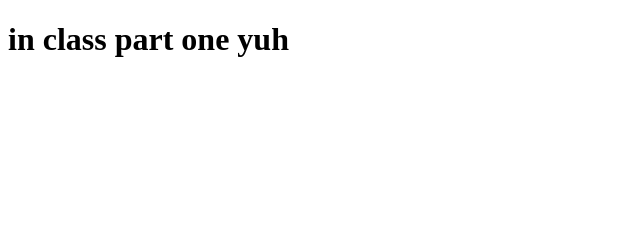
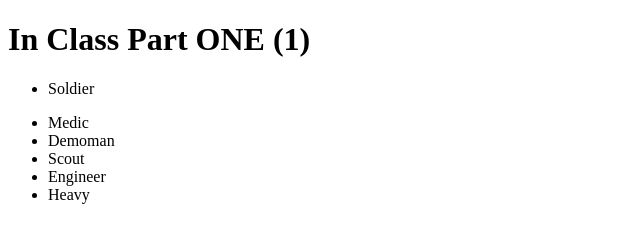
Before and after one commit to lazarom37/lazarom37_PROG109, a plain HTML site: page in-class-part-01.html in a window 1280 px wide. Shown: the whole page, without its empty margins (0-640 px from the left). Drawn offline with Linux system fonts and the light colour scheme.

Commit message:
19.10.06

```diff
--- a/in-class-part-01.html
+++ b/in-class-part-01.html
@@ -1,12 +1,28 @@
 <!DOCTYPE html>
 <html lang="en">
+
 <head>
     <meta charset="UTF-8">
     <meta name="viewport" content="width=device-width, initial-scale=1.0">
     <meta http-equiv="X-UA-Compatible" content="ie=edge">
     <title>In Class Excercise</title>
 </head>
+
 <body>
-    <h1>in class part one yuh</h1>
+    <h1>In Class Part ONE (1)</h1>
+    <p></p>
+    <h2></h2>
+    <ul></ul>
+    <ul>
+        <li>Soldier</li>
+    </ul>
+    <ul>
+        <li>Medic</li>
+        <li>Demoman</li>
+        <li>Scout</li>
+        <li>Engineer</li>
+        <li>Heavy</li>
+    </ul>
 </body>
+<link rel="icon" type="image/png" href="favicon.png">
 </html>
```
Also changed, not shown: index.html (+3 -1 lines), resume.html (+4 -1 lines), favicon.png (added).
